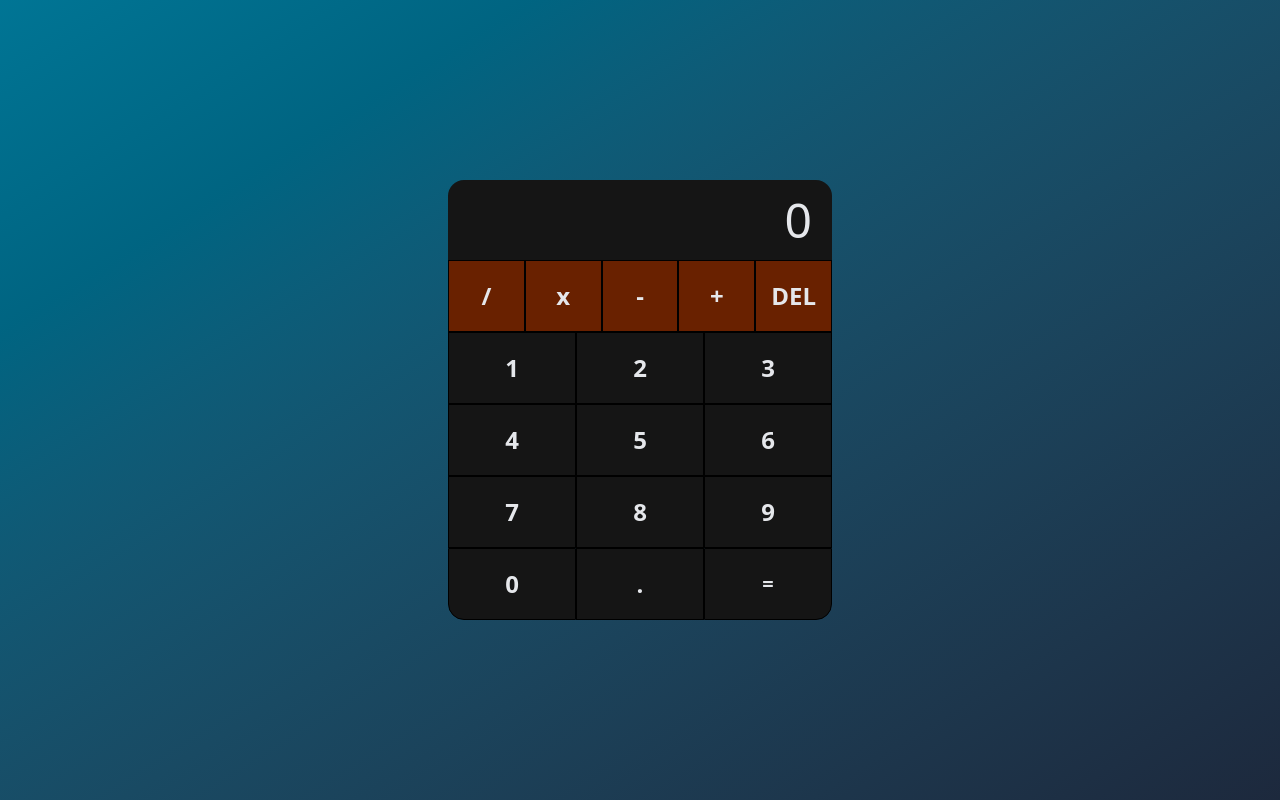
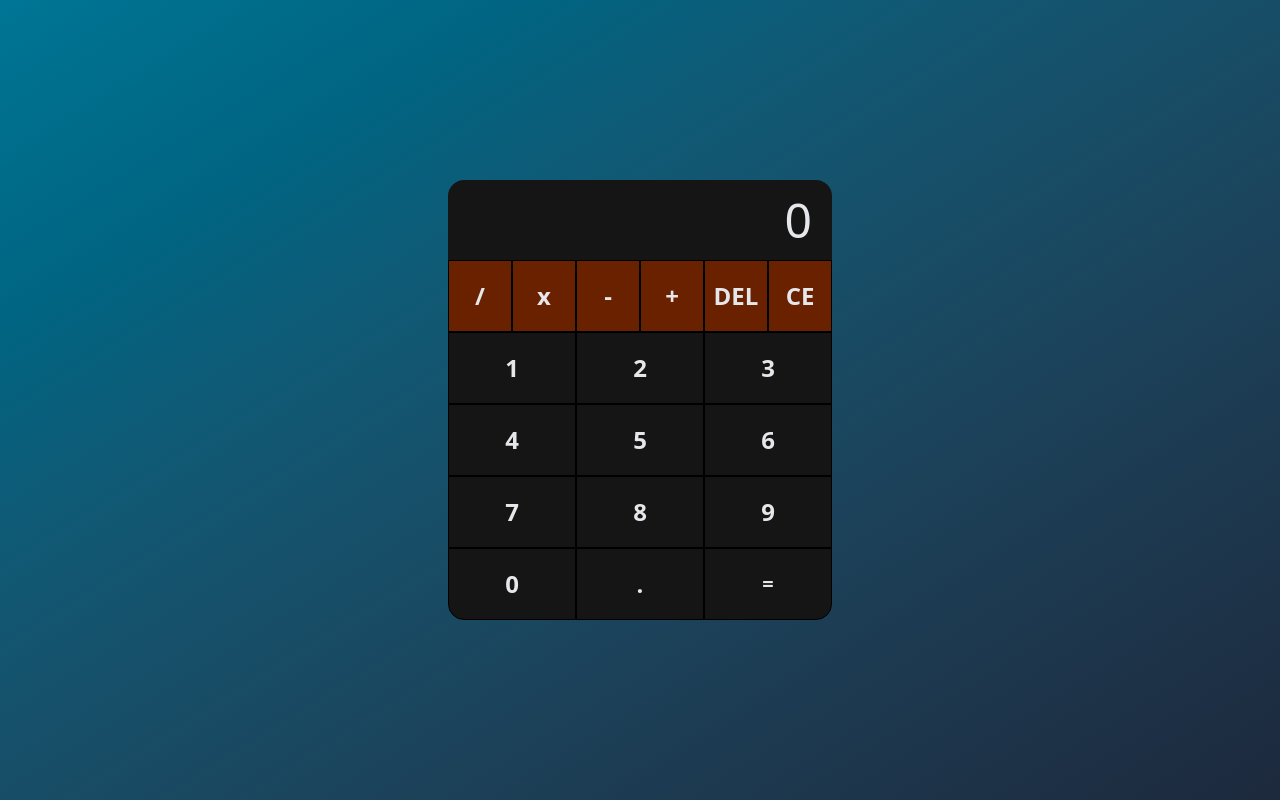
Before and after one commit to cfagan88/calculator, a React (Vite) app: page / in a window 1280 px wide. Built offline with nearby package versions, Linux system fonts and the light colour scheme.

Commit message:
Add button to clear all

```diff
--- a/src/App.jsx
+++ b/src/App.jsx
@@ -39,6 +39,12 @@ function App() {
     }
   }
 
+  function deleteAll() {
+    if (calc === "") return;
+    setCalc("");
+    setResult("");
+  }
+
   return (
     <main className="bg-gradient-to-br from-cyan-700 to-slate-800 flex items-center justify-center h-screen">
       <div className="rounded-2xl w-[30vw] min-w-[280px]">
@@ -51,7 +57,7 @@ function App() {
           {calc || 0}
         </div>
 
-        <div className="grid grid-cols-5">
+        <div className="grid grid-cols-6">
           <button
             onClick={() => {
               updateCalc("/");
@@ -91,6 +97,14 @@ function App() {
             className="bg-[#692100] h-18 text-gray-200 text-2xl font-bold border-1 border-border-solid border-black cursor-pointer hover:bg-[#772e0c]"
           >
             DEL
+          </button>
+          <button
+            onClick={() => {
+              deleteAll();
+            }}
+            className="bg-[#692100] h-18 text-gray-200 text-2xl font-bold border-1 border-border-solid border-black cursor-pointer hover:bg-[#772e0c]"
+          >
+            CE
           </button>
         </div>
 
```
